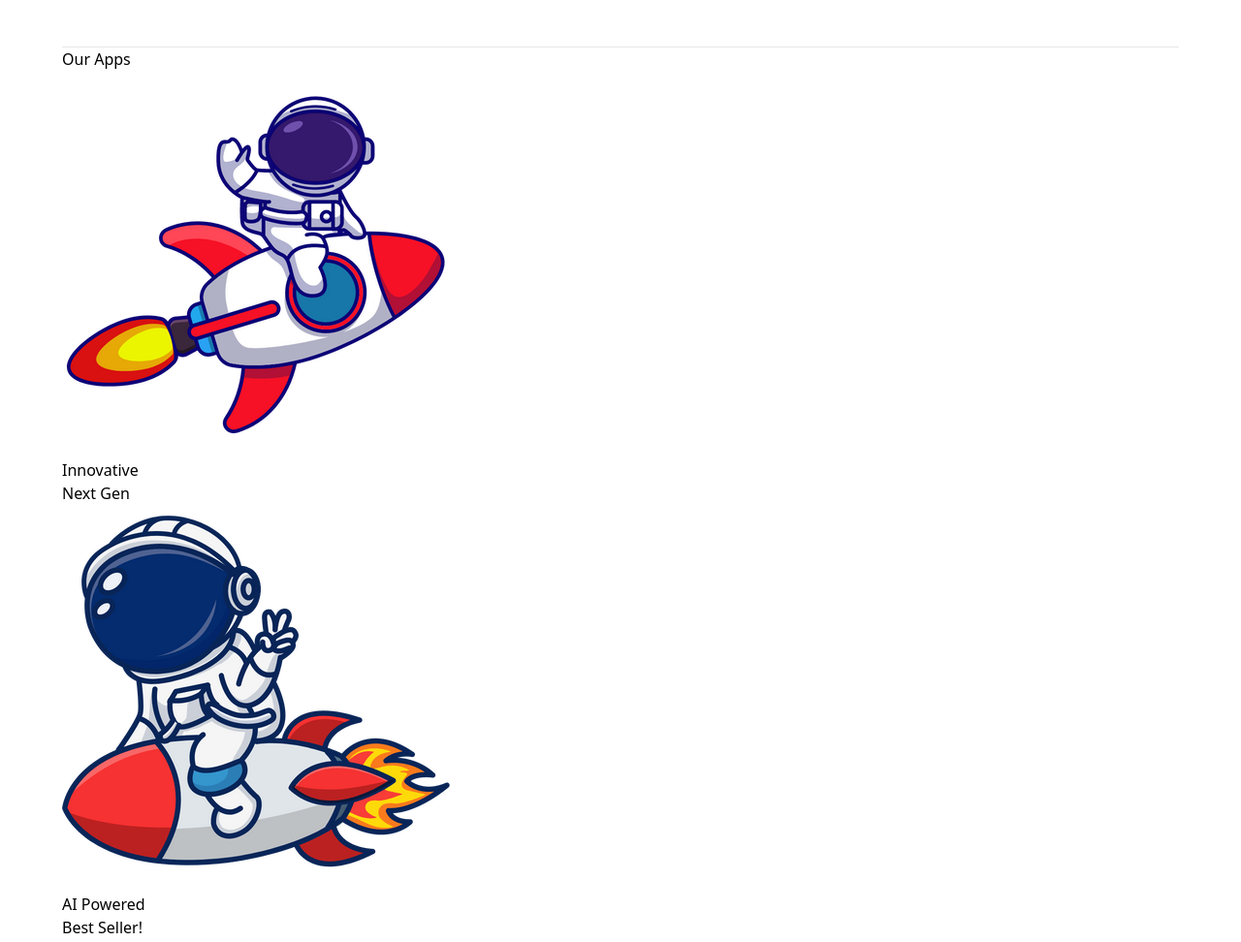
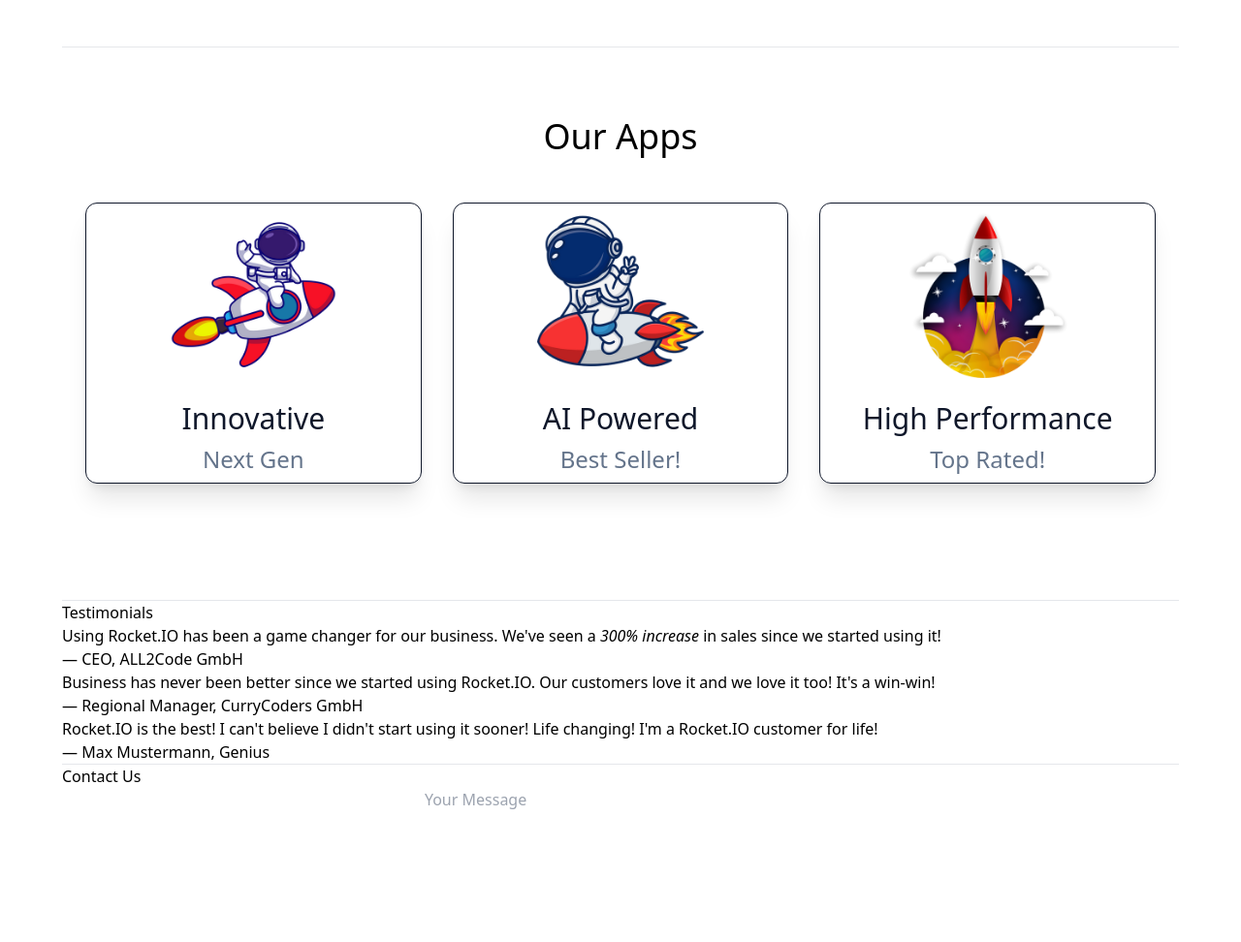
Before and after one commit to Natallia-Karatava/rocket-folio-test, a website: page index.html in a window 1280 px wide. Shown: the part 700-1672 px from the top of the page at 97% size. Drawn offline with Linux system fonts and the light colour scheme.

Commit message:
style Features section

```diff
--- a/index.html
+++ b/index.html
@@ -67,42 +67,44 @@
 
 
 
-        <section id="rockets">
-            <h2>
+        <section id="rockets" class="p-6 my-12">
+            <h2 class="text-4xl text-center">
                 Our Apps
             </h2>
-            <div>
-                <article>
-                    <img src="./assets/rocketride.png" alt="rocket ride image" />
+            <div class="my-12 mx-auto flex flex-col sm:flex-row items-center gap-8">
+                <article class="w-2/3 flex flex-col items-center border border-solid border-slate-900 py-2 rounded-xl shadow-xl hover:shadow-violet-400 cursor-pointer transition-all duration-300 sm:w-5/6" >
 
-                    <h3>
+                    <img src="./assets/rocketride.png" alt="rocket ride image" class="w-1/2 mb-6" />
+
+                    <h3 class="text-3xl text-center text-slate-900 mb-2">
                         Innovative
                     </h3>
 
-                    <p>
+                    <p class="text-2xl text-center text-slate-500">
                         Next Gen
                     </p>
                 </article>
-                <article>
-                    <img src="./assets/rocketman.png" alt="rocket man image" />
 
-                    <h3>
+                <article class="w-2/3 flex flex-col items-center border border-solid border-slate-900 py-2 rounded-xl shadow-xl hover:shadow-violet-400 cursor-pointer transition-all duration-300 sm:w-5/6">
+                    <img src="./assets/rocketman.png" alt="rocket man image" class="w-1/2 mb-6"/>
+
+                    <h3 class="text-3xl text-center text-slate-900 mb-2">
                         AI Powered
                     </h3>
 
-                    <p>
+                    <p class="text-2xl text-center text-slate-500">
                         Best Seller!
                     </p>
                 </article>
 
-                <article>
-                    <img src="./assets/rocketlaunch.png" alt="rocket launch image" />
+                <article class="w-2/3 flex flex-col items-center border border-solid border-slate-900 py-2 rounded-xl shadow-xl hover:shadow-violet-400 cursor-pointer transition-all duration-300 sm:w-5/6">
+                    <img src="./assets/rocketlaunch.png" alt="rocket launch image" class="w-1/2 mb-6" />
 
-                    <h3>
+                    <h3 class="text-3xl text-center text-slate-900 mb-2">
                         High Performance
                     </h3>
 
-                    <p>
+                    <p class="text-2xl text-center text-slate-500">
                         Top Rated!
                     </p>
                 </article>
```
Also changed, not shown: style.css.
